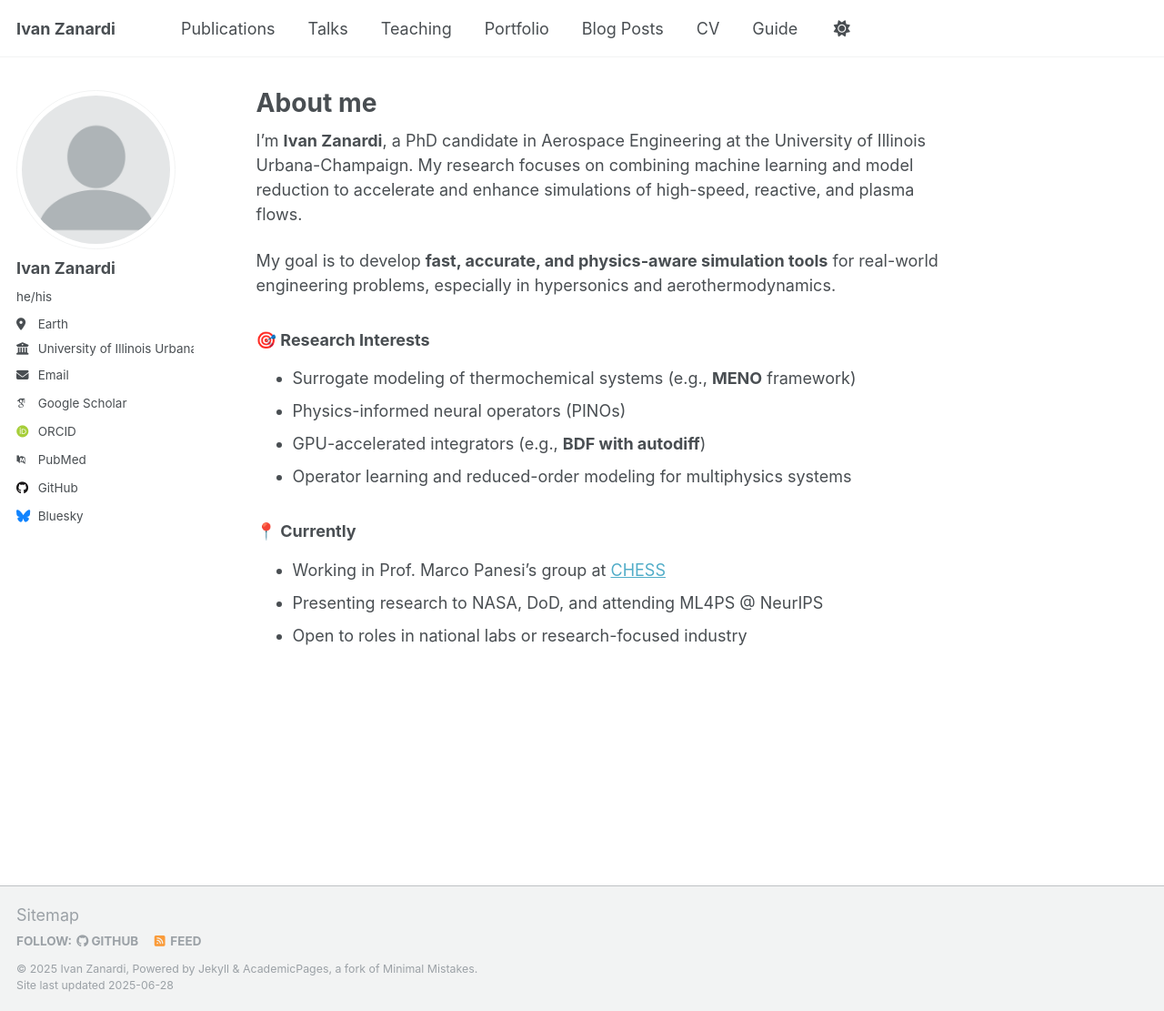
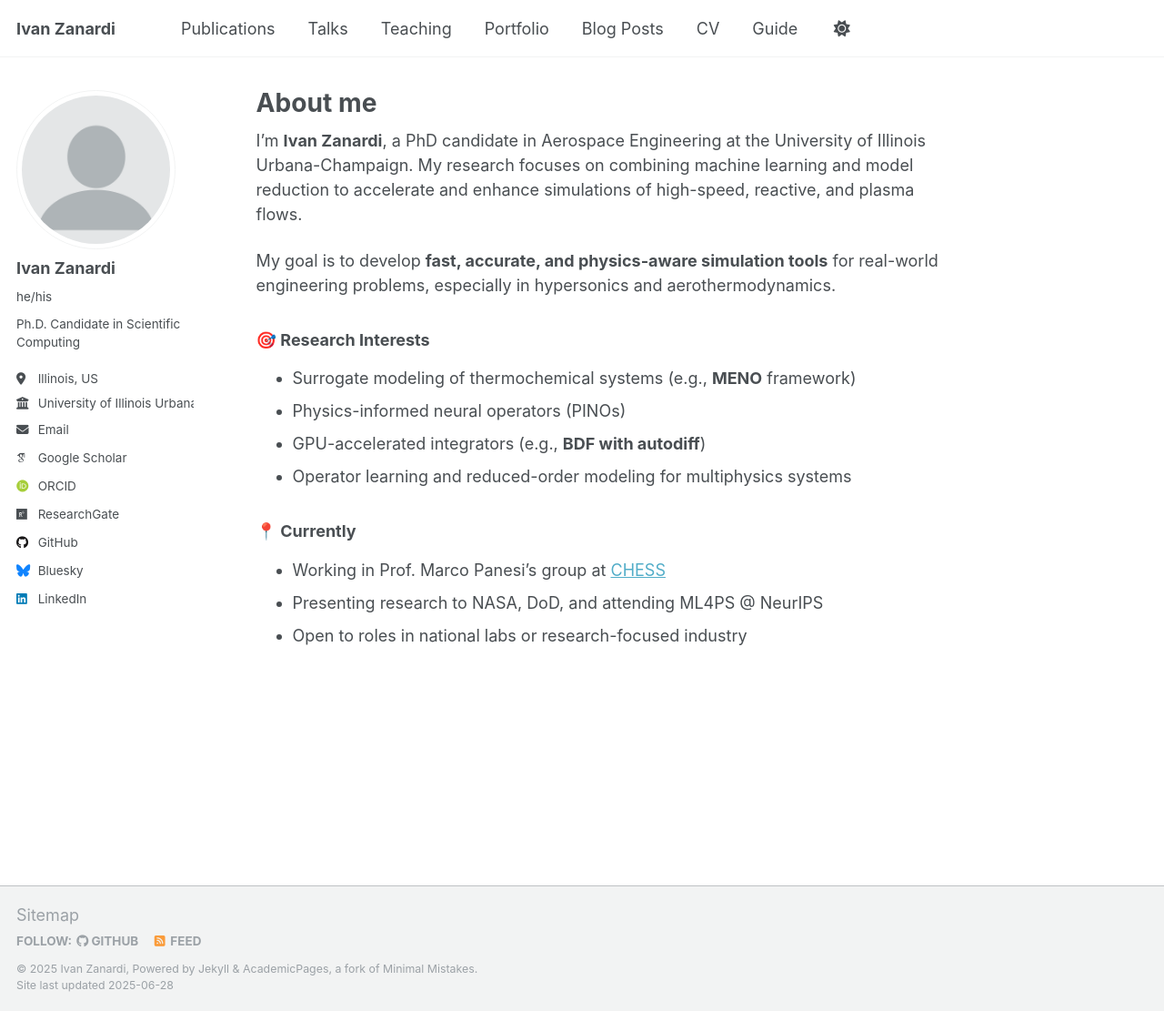
Before and after one commit to ivanZanardi/ivanzanardi.github.io, a Jekyll site: the page built from _pages/about.md, in a window 1280 px wide and 1111 px high. Shown: the whole window at 91% size. Built offline with Jekyll 4.4.1, drawn with Linux system fonts in a browser that asks for light colours; some web fonts are replaced; a script that is not in the unit is left out; part of the change alters nothing that is shown.

Commit message:
Update _config.yml

```diff
--- a/_config.yml
+++ b/_config.yml
@@ -25,8 +25,8 @@ author:
   avatar           : "profile.png"
   name             : "Ivan Zanardi"
   pronouns         : "he/his"
-  bio              : # "Short biography for the left-hand sidebar"
-  location         : "Earth"
+  bio              : "Ph.D. Candidate in Scientific Computing" # "Short biography for the left-hand sidebar"
+  location         : "Illinois, US"
   employer         : "University of Illinois Urbana-Champaign"
   uri              : # URL
   email            : "zanardi3@illinois.edu"
@@ -34,19 +34,19 @@ author:
   # Academic websites
   academia         : # URL
   arxiv            : # URL - Update with the correct link to your profile
-  googlescholar    : "https://scholar.google.com/citations?user=PS_CX0AAAAAJ"
+  googlescholar    : "https://scholar.google.com/citations?user=xvR8KBQAAAAJ&hl=en"
   impactstory      : # URL
-  orcid            : "http://orcid.org/yourorcidurl"
+  orcid            : "https://orcid.org/0000-0002-7862-1128"
   semantic         : # URL
-  pubmed           : "https://www.ncbi.nlm.nih.gov/pubmed/?term=john+snow"
-  researchgate     : # URL
+  pubmed           : # URL
+  researchgate     : "https://www.researchgate.net/profile/Ivan-Zanardi"
   scopus           : # URL
 
   # Repositories and software development
   bitbucket        : # Username - Update with your username on the site
   codepen          : # Username
   dribbble         : # Username
-  github           : "academicpages"
+  github           : "ivanZanardi"
   kaggle           : # Username
   stackoverflow    : # User number or user number and name (i.e., use "1" or "1/jeff-atwood")
 
@@ -60,7 +60,7 @@ author:
   keybase          : # Username
   instagram        : # Username
   lastfm           : # Username
-  linkedin         : # Username
+  linkedin         : "ivanzanardi95"
   mastodon         : # URL
   medium           : # URL
   pinterest        : # Username
```
